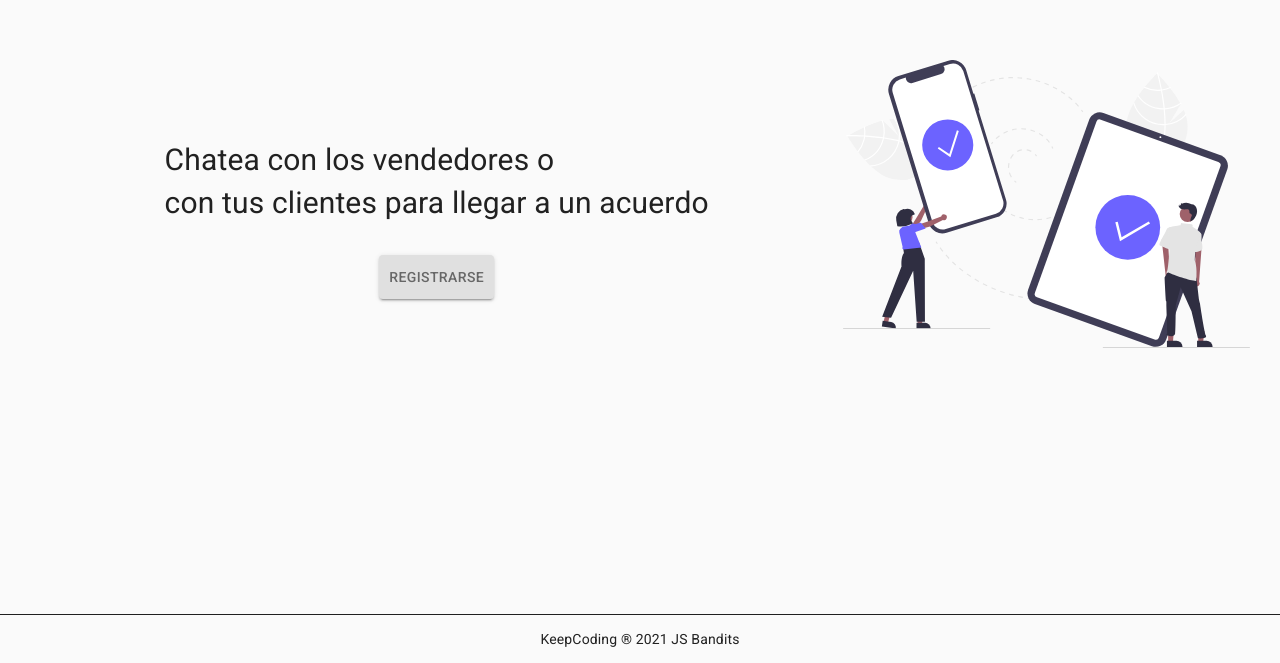
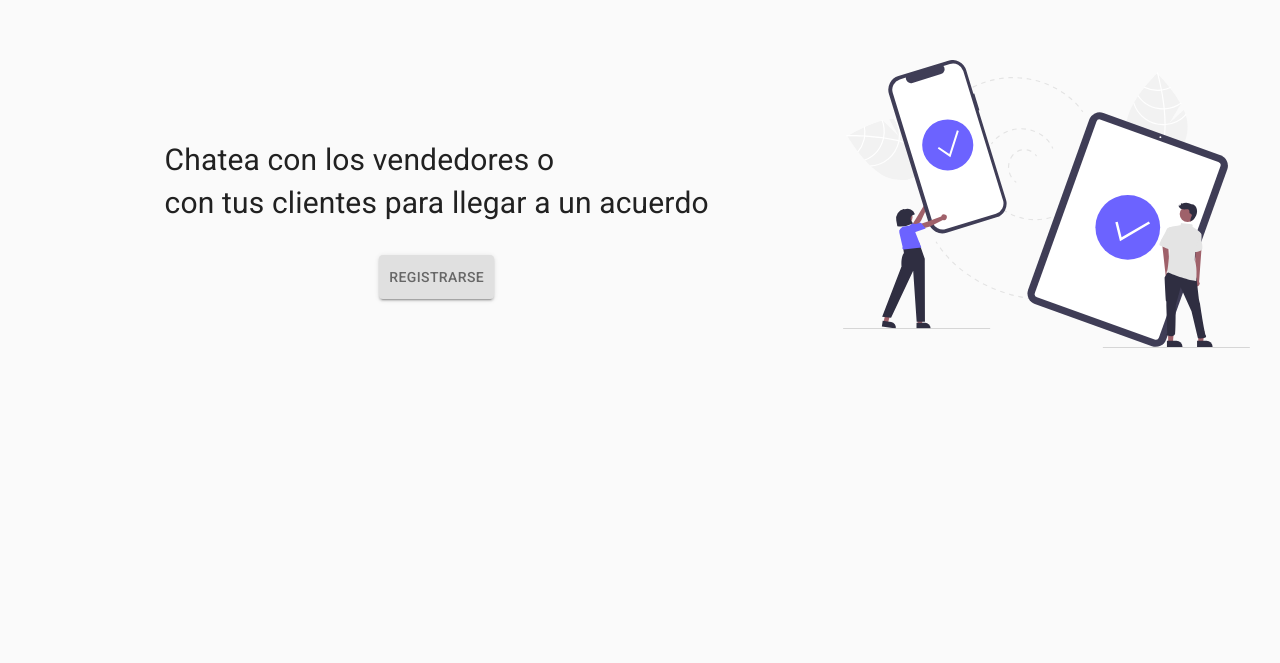
Before and after one commit to NandoLT/Wallaclone-Frontend, a Next.js app in the folder wallaclone/: page / in a window 1280 px wide. Shown: the part 2596-3259 px from the top of the page. After the commit the page ends 3200 px from the top, so only its background shows below. Built offline with nearby package versions, Linux system fonts and the light colour scheme.

Commit message:
footer eliminado

```diff
--- a/wallaclone/components/Footer.js
+++ /dev/null
@@ -1,26 +0,0 @@
-import { makeStyles } from "@material-ui/core";
-
-const useStyles = makeStyles((theme) => ({
-    footer: {
-        width: '100%',
-        display: 'flex',
-        justifyContent: 'center',
-        alignItems: 'center',
-        marginTop: 10,
-        borderTop: '1px solid'
-    }
-}))
-
-const Footer = () => {
-
-    const classes = useStyles()
-
-    return (
-        <div className={classes.footer}>
-            <p>KeepCoding ®  2021 JS Bandits</p>
-        </div>
-    )
-}
-
-
-export default Footer;
--- a/wallaclone/pages/_app.js
+++ b/wallaclone/pages/_app.js
@@ -11,7 +11,6 @@ import configureStore from '../store';
 import { Provider } from 'react-redux';
 import storage from '../utils/storage';
 import NavBar from '../components/NavBar';
-import Footer from '../components/Footer'
 import { configureClient } from '../api/client';
 import { ThemeProvider } from '@material-ui/styles';
 import React from 'react';
@@ -55,7 +54,6 @@ function MyApp({ Component, pageProps }) {
           <CssBaseline />
           {pathname != '/login' ? pathname != '/register' ? pathname != '/' ? <NavBar /> : '' : '' : ''}
           <Component {...pageProps} />
-          {pathname != '/login' ? pathname != '/register' ? <Footer /> : '' : ''}
         </ThemeProvider>
       </Provider>
     </React.Fragment>
```
